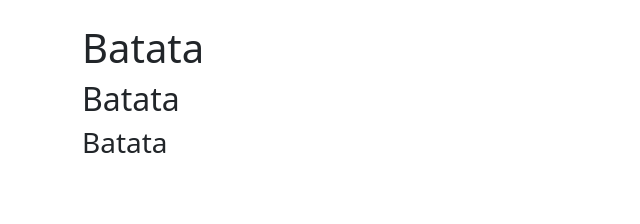
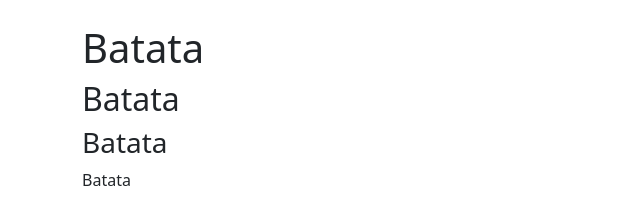
Before and after one commit to BernardoCusmanich/Teste_Bootstrap_5, a website built with webpack: page src/index.html in a window 1280 px wide. Shown: the full height of the page, 0-640 px from the left. Built offline with nearby package versions, Linux system fonts and the light colour scheme.

Commit message:
Adicionando mais divs

```diff
--- a/src/index.html
+++ b/src/index.html
@@ -9,9 +9,14 @@
 
     <body class="p-4">
         <div class="container">
-            <h1>Batata</h1>
-            <h2>Batata</h2>
-            <h3>Batata</h3>
+            <div>
+                <h1>Batata</h1>
+                <h2>Batata</h2>
+                <h3>Batata</h3>
+            </div>
+            <div>
+                <p>Batata</p>
+            </div>
         </div>
     </body>
 </html>
```
